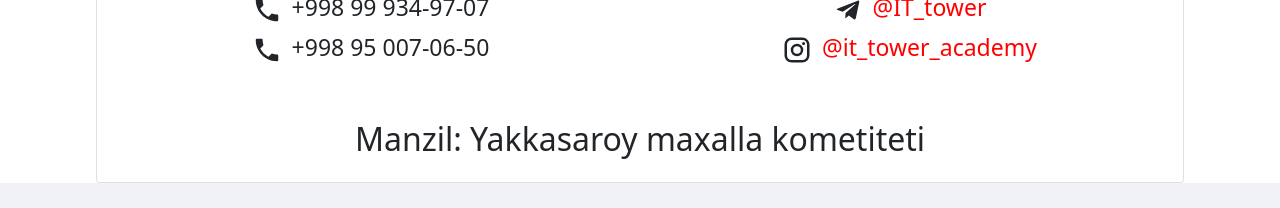
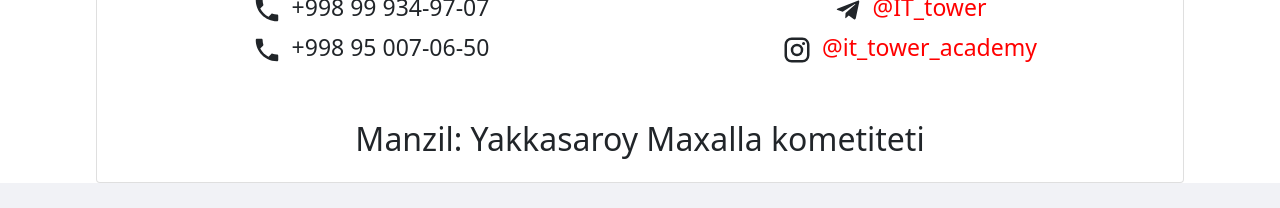
Before and after one commit to Rahmonbek/ittower, a React (Create React App) app: page /contact in a window 1280 px wide. Shown: the part 201-409 px from the top of the page. Built offline with nearby package versions, Linux system fonts and the light colour scheme.

Commit message:
Update Contact.js

```diff
--- a/src/pages/dashboards/NavbarMenu/Contact.js
+++ b/src/pages/dashboards/NavbarMenu/Contact.js
@@ -98,7 +98,7 @@ export default function Contact() {
               </Col>
             </Row>{" "}
             <h2 style={{ paddingTop: "50px" }}>
-              Manzil: Yakkasaroy maxalla kometiteti
+              Manzil: Yakkasaroy Maxalla kometiteti
             </h2>
           </Card.Text>
         </Card.Body>
```
